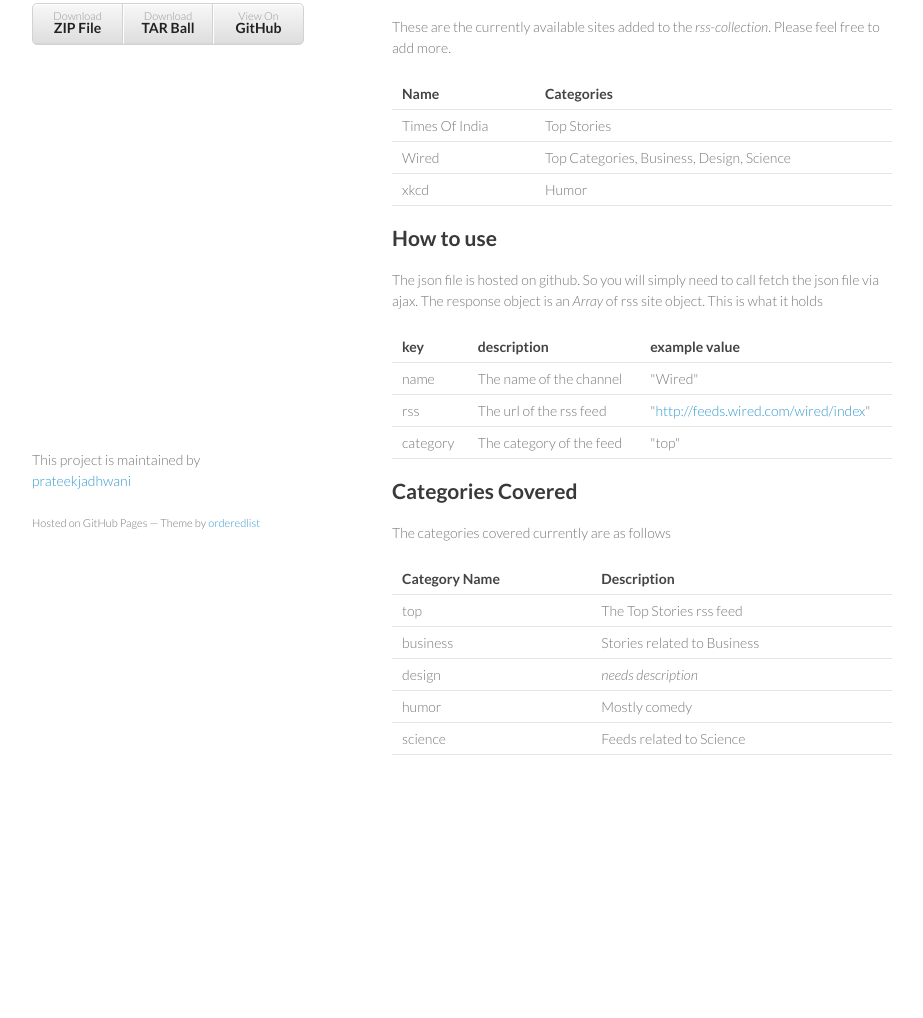
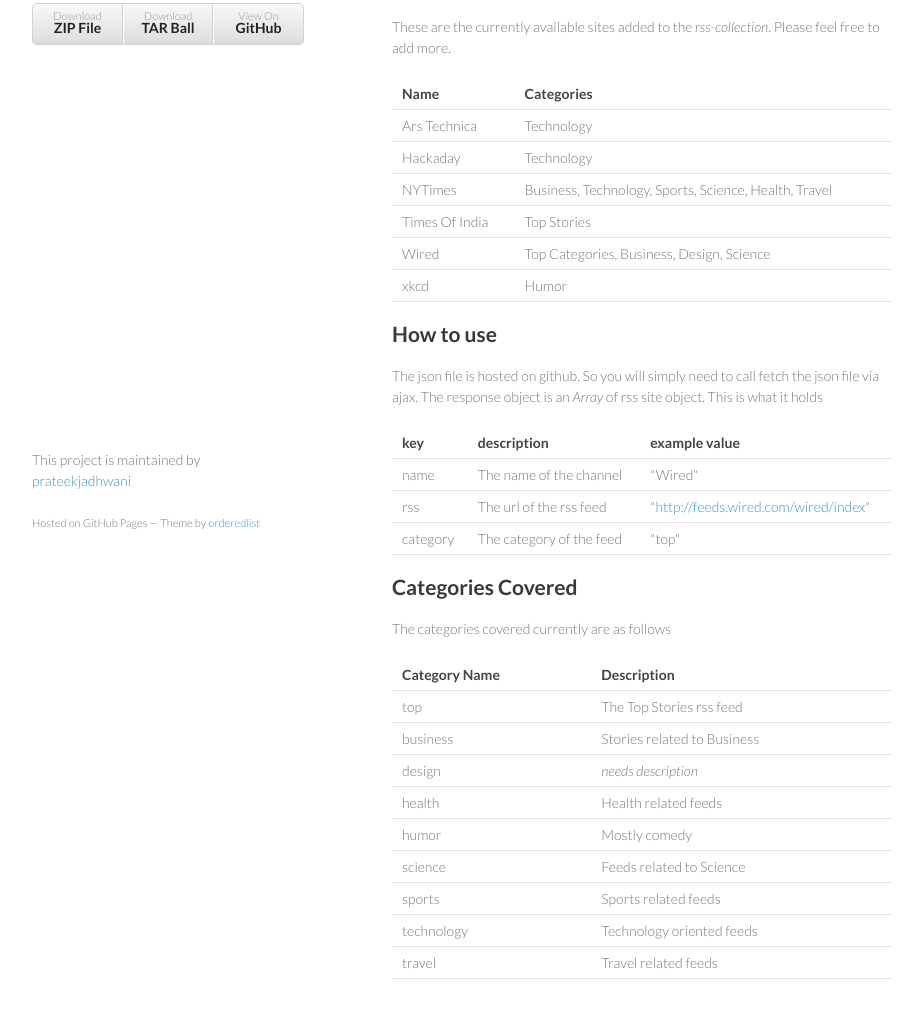
Before and after one commit to prateekjadhwani/rss-collection, a plain HTML site: page index.html in a window 1280 px wide. Shown: the part 198-1216 px from the top of the page, without its empty margins (178-1101 px from the left). Before the commit the page ends 1023 px from the top, so only its background shows below. Drawn offline with Linux system fonts and the light colour scheme.

Commit message:
Create gh-pages branch via GitHub

```diff
--- a/index.html
+++ b/index.html
@@ -47,6 +47,18 @@ The json file can be found at <a href="http://prateekjadhwani.github.io/rss-coll
 </tr>
 </thead>
 <tbody>
+<tr>
+<td>Ars Technica</td>
+<td>Technology</td>
+</tr>
+<tr>
+<td>Hackaday</td>
+<td>Technology</td>
+</tr>
+<tr>
+<td>NYTimes</td>
+<td>Business, Technology, Sports, Science, Health, Travel</td>
+</tr>
 <tr>
 <td>Times Of India</td>
 <td>Top Stories</td>
@@ -120,12 +132,28 @@ The json file can be found at <a href="http://prateekjadhwani.github.io/rss-coll
 <td><em>needs description</em></td>
 </tr>
 <tr>
+<td>health</td>
+<td>Health related feeds</td>
+</tr>
+<tr>
 <td>humor</td>
 <td>Mostly comedy</td>
 </tr>
 <tr>
 <td>science</td>
 <td>Feeds related to Science</td>
+</tr>
+<tr>
+<td>sports</td>
+<td>Sports related feeds</td>
+</tr>
+<tr>
+<td>technology</td>
+<td>Technology oriented feeds</td>
+</tr>
+<tr>
+<td>travel</td>
+<td>Travel related feeds</td>
 </tr>
 </tbody>
 </table>
```
Also changed, not shown: params.json (+1 -1 lines).
